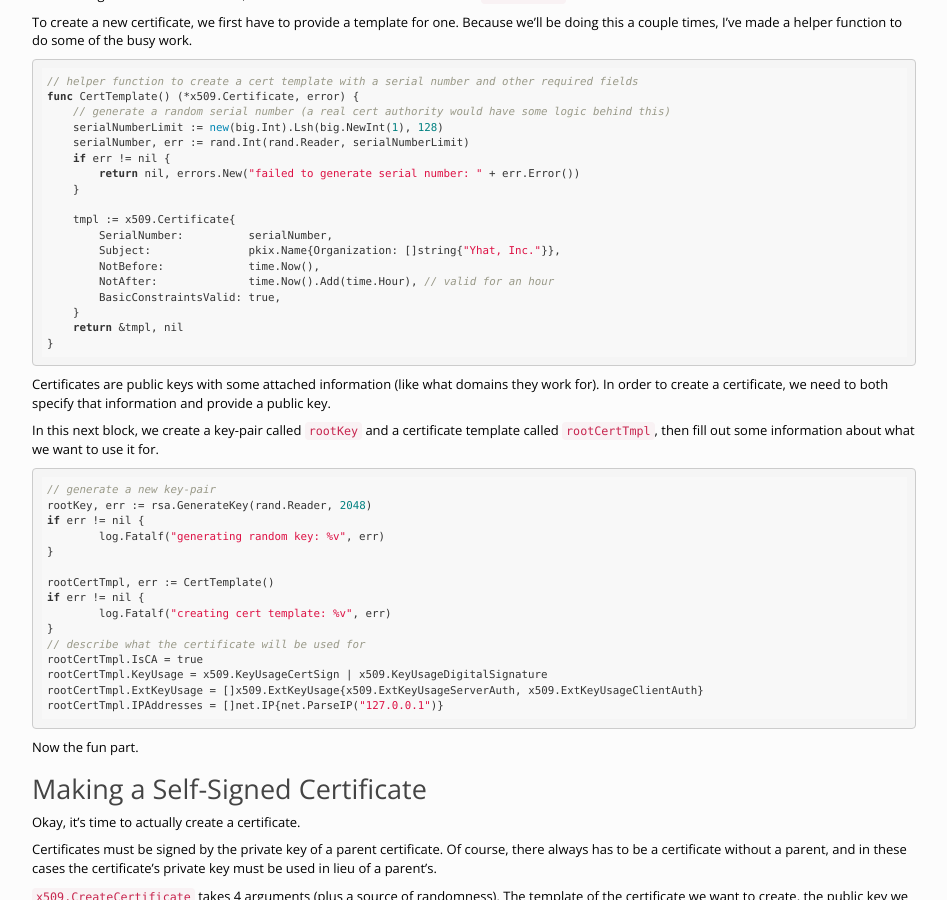
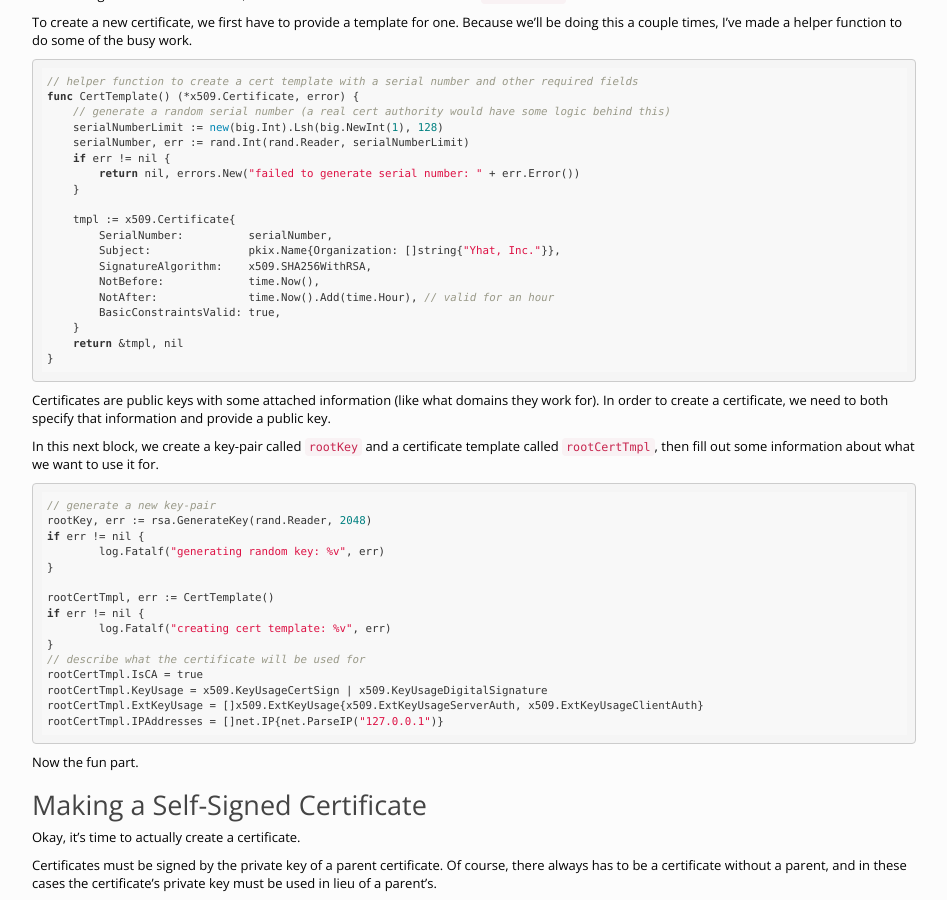
Before and after one commit to ericchiang/ericchiang.github.io, a Jekyll site: the page built from _posts/2015-06-21-go-tls.markdown, in a window 1280 px wide and 900 px high, scrolled down 2036 px. Shown: the whole window, without its empty margins (166-1113 px from the left). Built offline with Jekyll 4.4.1, drawn with Linux system fonts in a browser that asks for light colours; nearby versions of some CDN libraries.

Commit message:
added signature algorithm

```diff
--- a/_posts/2015-06-21-go-tls.markdown
+++ b/_posts/2015-06-21-go-tls.markdown
@@ -125,6 +125,7 @@ func CertTemplate() (*x509.Certificate, error) {
     tmpl := x509.Certificate{
         SerialNumber:          serialNumber,
         Subject:               pkix.Name{Organization: []string{"Yhat, Inc."}},
+        SignatureAlgorithm:    x509.SHA256WithRSA,
         NotBefore:             time.Now(),
         NotAfter:              time.Now().Add(time.Hour), // valid for an hour
         BasicConstraintsValid: true,
```
